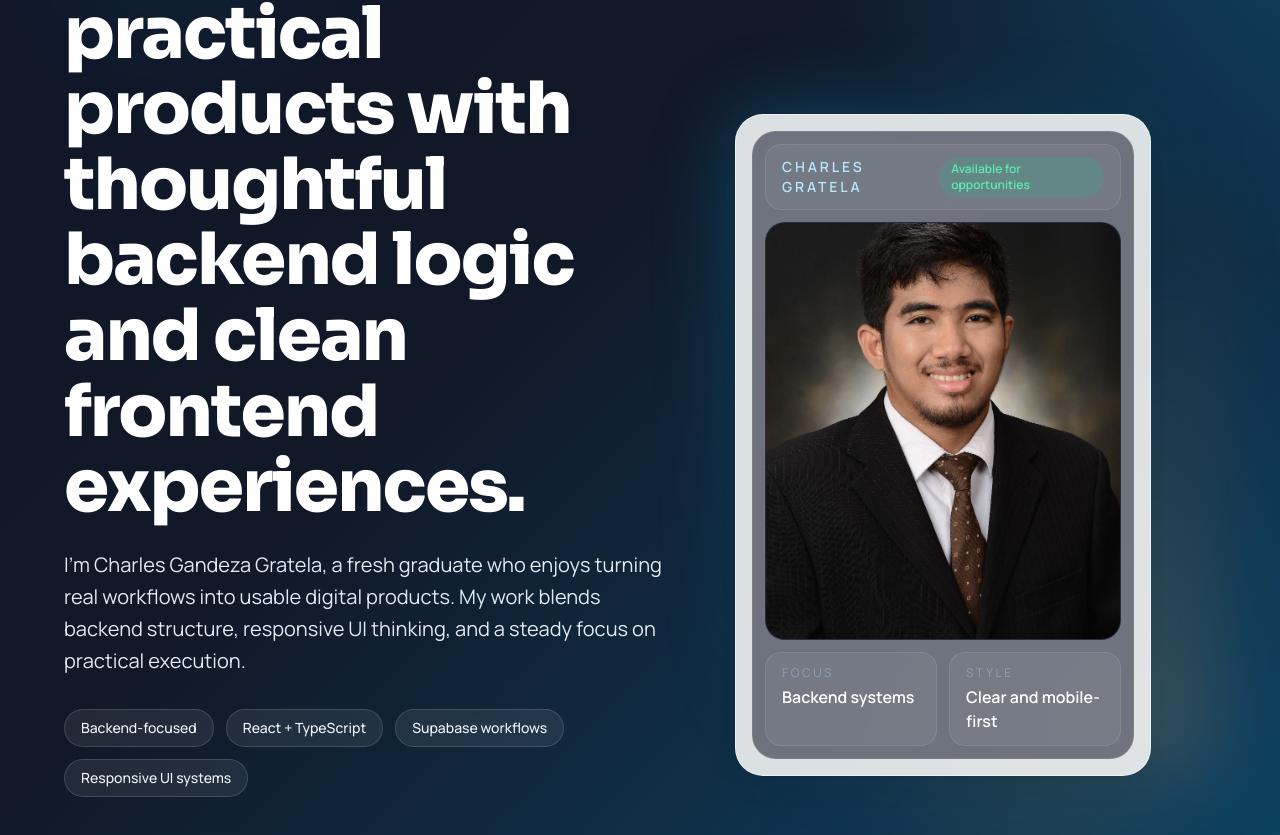
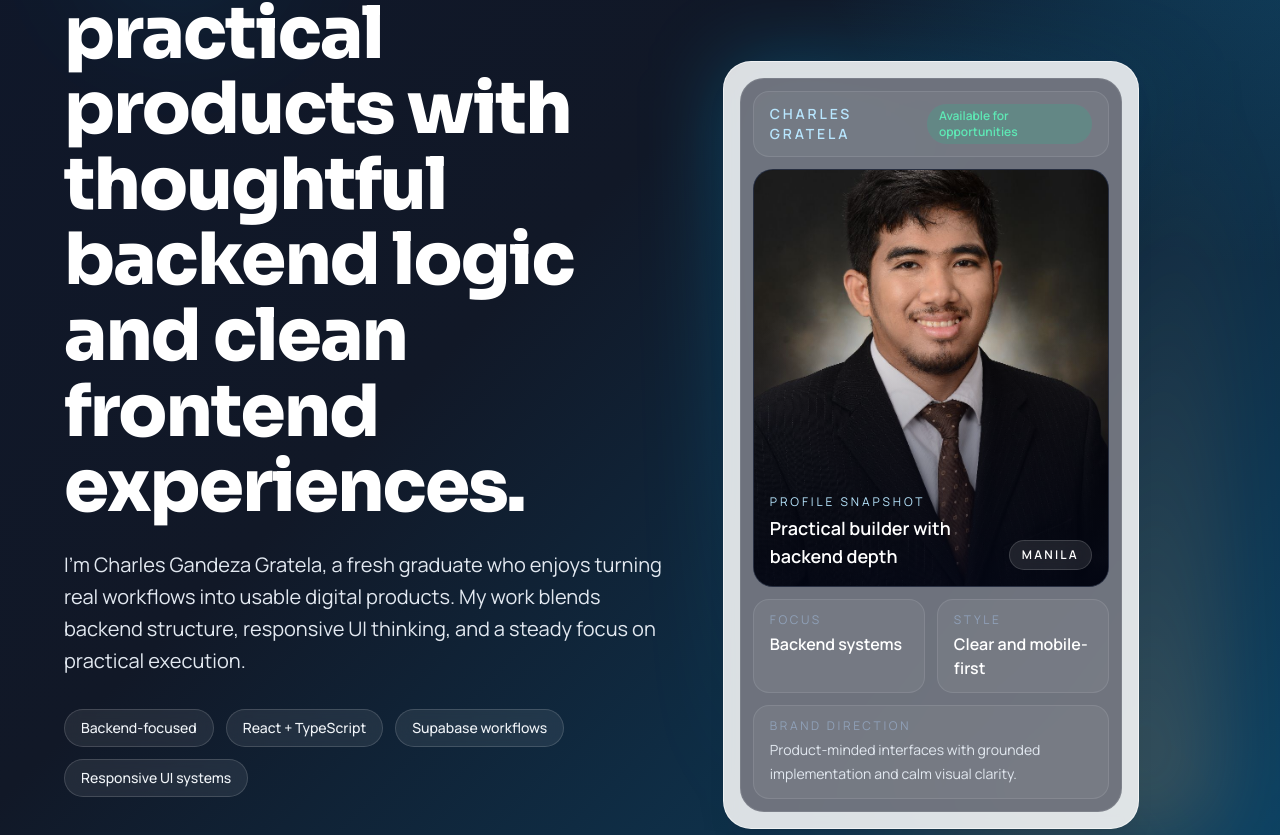
Before and after one commit to CharlesGratela/E-portfolio, a React (Vite) app: page / in a window 1280 px wide. Shown: the part 254-1089 px from the top of the page. Built offline with nearby package versions, Linux system fonts and the light colour scheme.

Commit message:
Updated techstacks

```diff
--- a/index.html
+++ b/index.html
@@ -2,7 +2,8 @@
 <html lang="en">
   <head>
     <meta charset="UTF-8" />
-    <link rel="icon" type="image/svg+xml" href="/vite.svg" />
+    <link rel="icon" type="image/svg+xml" href="/favicon.svg" />
+    <link rel="apple-touch-icon" href="/favicon.svg" />
     <meta name="viewport" content="width=device-width, initial-scale=1.0" />
     <meta
       name="description"
@@ -19,14 +20,14 @@
       content="Explore Charles Gratela's portfolio of practical full-stack projects, responsive interfaces, and backend-driven product work."
     />
     <meta property="og:type" content="website" />
-    <meta property="og:image" content="/images/projects/image.jpg" />
+    <meta property="og:image" content="/social-preview.svg" />
     <meta name="twitter:card" content="summary_large_image" />
     <meta name="twitter:title" content="Charles Gratela | Full-Stack Developer Portfolio" />
     <meta
       name="twitter:description"
       content="Full-stack portfolio featuring React, TypeScript, Supabase, and mobile-first product builds."
     />
-    <meta name="twitter:image" content="/images/projects/image.jpg" />
+    <meta name="twitter:image" content="/social-preview.svg" />
     <title>Charles Gratela | Full-Stack Developer Portfolio</title>
   </head>
   <body>
--- a/src/components/Hero.tsx
+++ b/src/components/Hero.tsx
@@ -65,12 +65,22 @@ function Hero() {
                   <span className="font-semibold tracking-[0.2em] text-sky-200 uppercase">Charles Gratela</span>
                   <span className="rounded-full bg-emerald-400/15 px-3 py-1 text-xs font-semibold text-emerald-300">Available for opportunities</span>
                 </div>
-                <div className="overflow-hidden rounded-[20px] border border-white/10 bg-slate-900">
+                <div className="relative overflow-hidden rounded-[20px] border border-white/10 bg-slate-900">
+                  <div className="absolute inset-0 z-10 bg-[linear-gradient(180deg,rgba(2,6,23,0)_35%,rgba(2,6,23,0.72)_100%)]" />
                   <img
                     src="/images/projects/image.jpg"
                     alt="Charles Gratela"
-                    className="h-[26rem] w-full object-cover"
+                    className="h-[26rem] w-full object-cover scale-[1.02]"
                   />
+                  <div className="absolute inset-x-4 bottom-4 z-20 flex items-end justify-between gap-4">
+                    <div>
+                      <div className="text-xs uppercase tracking-[0.24em] text-sky-200">Profile Snapshot</div>
+                      <div className="mt-1 text-lg font-semibold text-white">Practical builder with backend depth</div>
+                    </div>
+                    <div className="rounded-full border border-white/15 bg-white/10 px-3 py-1.5 text-xs font-semibold uppercase tracking-[0.18em] text-white backdrop-blur-sm">
+                      Manila
+                    </div>
+                  </div>
                 </div>
                 <div className="mt-3 grid grid-cols-2 gap-3">
                   <div className="rounded-2xl border border-white/10 bg-white/5 px-4 py-3">
@@ -80,6 +90,12 @@ function Hero() {
                   <div className="rounded-2xl border border-white/10 bg-white/5 px-4 py-3">
                     <div className="text-xs uppercase tracking-[0.22em] text-slate-400">Style</div>
                     <div className="mt-1 font-semibold text-white">Clear and mobile-first</div>
+                  </div>
+                </div>
+                <div className="mt-3 rounded-2xl border border-white/10 bg-white/5 px-4 py-3">
+                  <div className="text-xs uppercase tracking-[0.22em] text-slate-400">Brand Direction</div>
+                  <div className="mt-1 text-sm leading-6 text-slate-200">
+                    Product-minded interfaces with grounded implementation and calm visual clarity.
                   </div>
                 </div>
               </div>
--- a/src/components/TechStack.tsx
+++ b/src/components/TechStack.tsx
@@ -15,6 +15,7 @@ import {
   SiMysql,
   SiMongodb,
   SiPostgresql,
+  SiSupabase,
   SiJson,
   SiSelenium,
   SiGithub,
@@ -35,6 +36,7 @@ function TechStack() {
         { name: "Laravel", level: "Proficient", icon: SiLaravel, color: "#FF2D20" },
         { name: "Express.js", level: "Working Knowledge", icon: SiExpress, color: "#000000" },
         { name: "Node.js", level: "Working Knowledge", icon: SiNodedotjs, color: "#339933" },
+        { name: "Supabase", level: "Working Knowledge", icon: SiSupabase, color: "#3ECF8E" },
         { name: "RESTful APIs", level: "Experienced", icon: FaServer, color: "#0078D4" }
       ]
     },
@@ -69,6 +71,7 @@ function TechStack() {
         { name: "MySQL", level: "Proficient", icon: SiMysql, color: "#4479A1" },
         { name: "MongoDB", level: "Proficient", icon: SiMongodb, color: "#47A248" },
         { name: "PostgreSQL", level: "Proficient", icon: SiPostgresql, color: "#4169E1" },
+        { name: "Supabase Database", level: "Working Knowledge", icon: SiSupabase, color: "#3ECF8E" },
         { name: "JSON", level: "Proficient", icon: SiJson, color: "#000000" }
       ]
     },
```
Also changed, not shown: public/favicon.svg (added), public/social-preview.svg (added).
